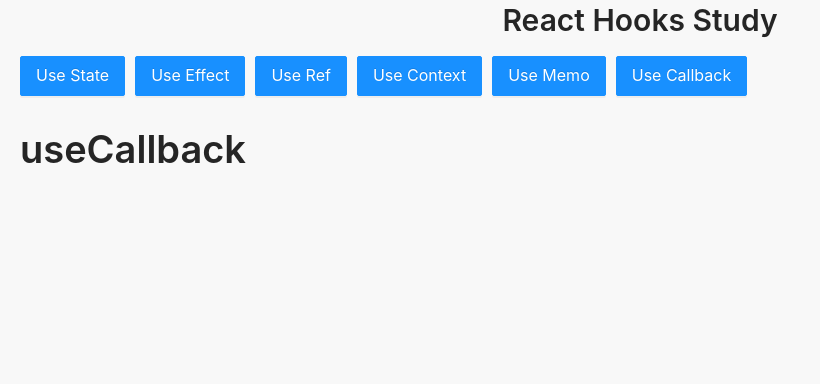
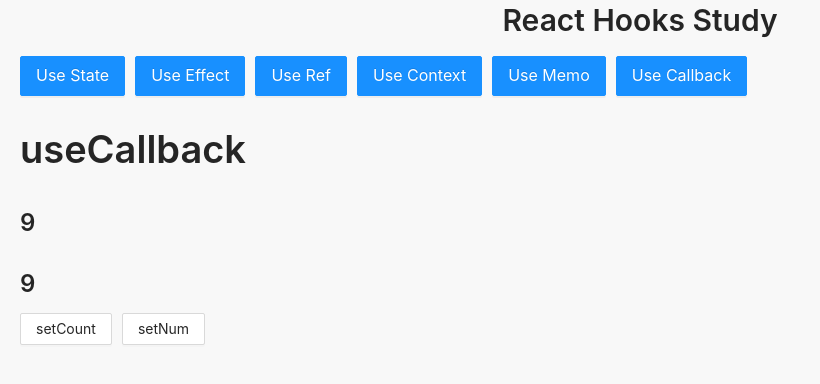
Before and after one commit to m5ultra/react-hooks-demo, a React (Create React App) app: page /use-callback in a window 1280 px wide. Shown: the top 384 px of the page, without its empty margins (0-820 px from the left). Built offline with nearby package versions, Linux system fonts and the light colour scheme.

Commit message:
Update use-callback.jsx

```diff
--- a/src/React-Hooks/use-callback.jsx
+++ b/src/React-Hooks/use-callback.jsx
@@ -1,12 +1,27 @@
-import { useCallback } from 'react'
-import { Typography } from 'antd'
+import { useCallback, useState } from 'react'
+import { Typography, Button } from 'antd'
 
 const { Title } = Typography
 
 function UseCallback() {
+  const [count, setCount] = useState(9)
+  const [num, setNum] = useState(10)
+  const cb = useCallback(() => {
+    console.log(count)
+    return count
+  }, [num])
   return (
     <>
-      <Title>useCallback</Title>
+      <Title level={1}>useCallback</Title>
+      <br/>
+      <Title level={3}>{count}</Title>
+      <Title level={3}>{cb()}</Title>
+      <Button onClick={() => {
+        setCount(count + 1)
+      }}>setCount</Button>
+      <Button onClick={() =>
+        setNum(num + 1)
+      }>setNum</Button>
     </>
   )
 }
```
